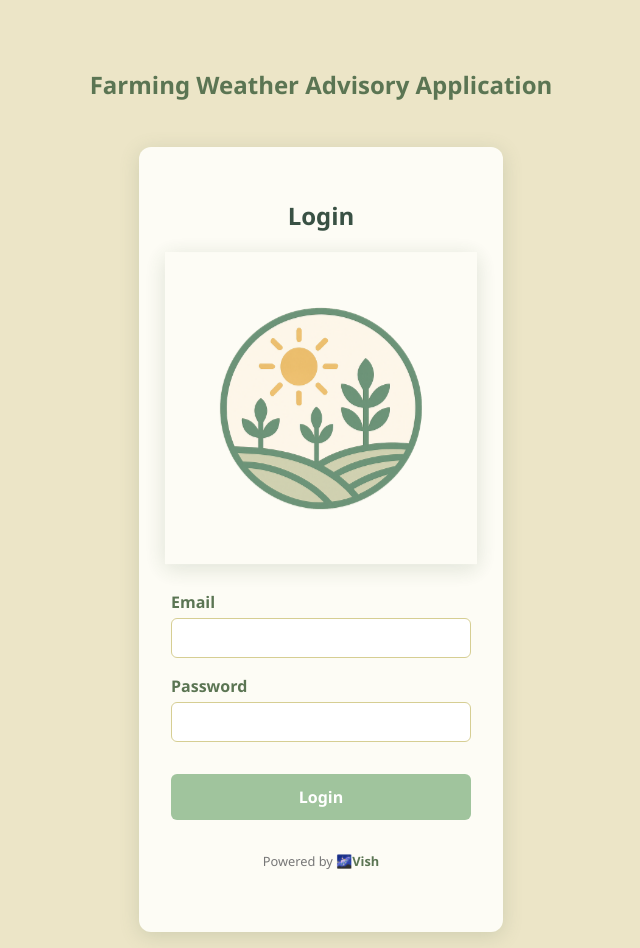
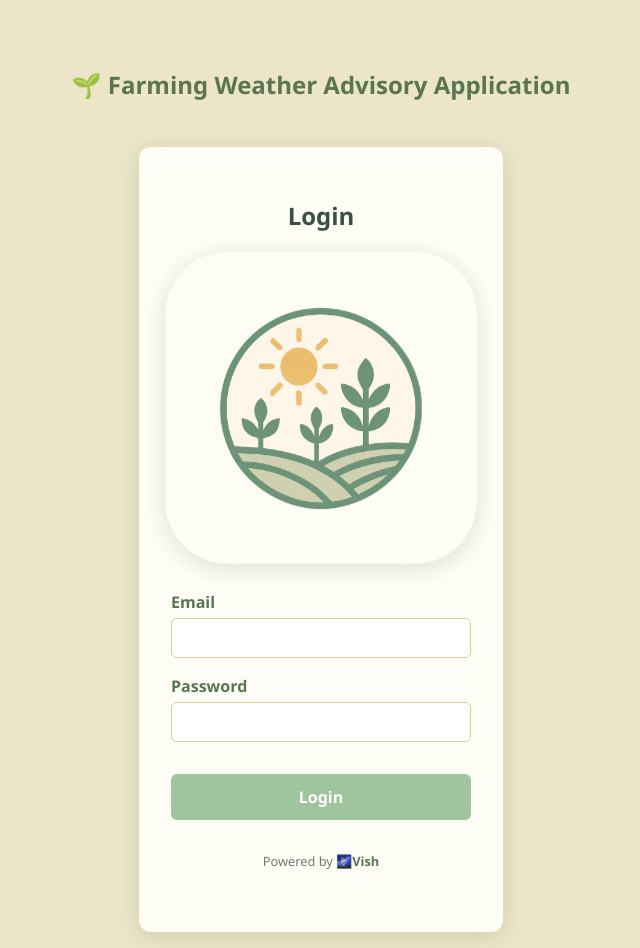
Before and after one commit to vish8426/farming-weather-advisory, a React (Vite) app: page / in a window 1280 px wide. Shown: the whole page, without its empty margins (319-959 px from the left). Built offline with nearby package versions, Linux system fonts and the light colour scheme; no server answers.

Commit message:
Fixing Login Page

```diff
--- a/src/pages/Login.css
+++ b/src/pages/Login.css
@@ -52,6 +52,8 @@ body, html {
   margin: 1rem auto;
   width: 300px;
   height: auto;
+  border-radius: 20%;
+  object-fit: cover;
   margin-bottom: 1rem;
   box-shadow: 0 4px 20px rgba(91, 117, 83, 0.2);
 
--- a/src/pages/Login.tsx
+++ b/src/pages/Login.tsx
@@ -45,7 +45,7 @@ const Login: React.FC = () => {
     return (
         <div className="login-page">
             <div className='login-header'>
-                <h1>Farming Weather Advisory Application</h1>
+                <h1>🌱 Farming Weather Advisory Application</h1>
             </div>
 
             <div className='login-container'>
```
